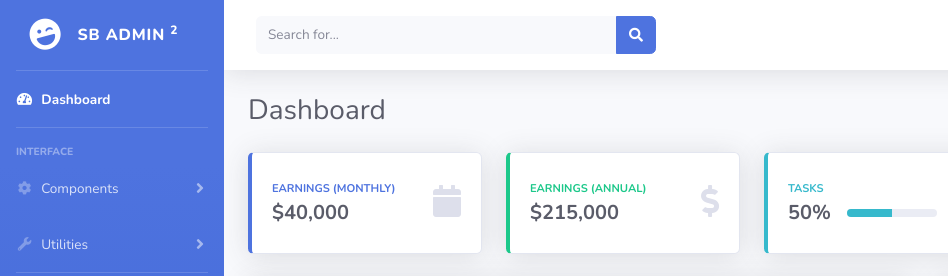
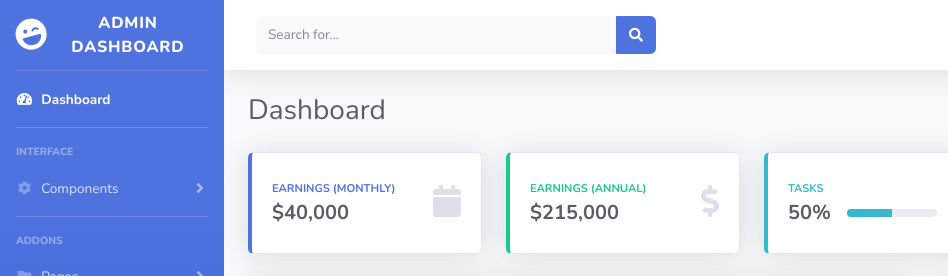
Before and after one commit to Gosala1999/News-Website---Admin-Dashboard, a website with bundled scripts: page index.html in a window 1280 px wide. Shown: the top 276 px of the page, 0-948 px from the left. Built offline with nearby package versions, Linux system fonts and the light colour scheme.

Commit message:
utiliities removed from side bar

```diff
--- a/index.html
+++ b/index.html
@@ -35,7 +35,7 @@
                 <div class="sidebar-brand-icon rotate-n-15">
                     <i class="fas fa-laugh-wink"></i>
                 </div>
-                <div class="sidebar-brand-text mx-3">SB Admin <sup>2</sup></div>
+                <div class="sidebar-brand-text mx-3">Admin Dashboard</div>
             </a>
 
             <!-- Divider -->
@@ -73,7 +73,7 @@
             </li>
 
             <!-- Nav Item - Utilities Collapse Menu -->
-            <li class="nav-item">
+            <!-- <li class="nav-item">
                 <a class="nav-link collapsed" href="#" data-toggle="collapse" data-target="#collapseUtilities"
                     aria-expanded="true" aria-controls="collapseUtilities">
                     <i class="fas fa-fw fa-wrench"></i>
@@ -89,7 +89,7 @@
                         <a class="collapse-item" href="utilities-other.html">Other</a>
                     </div>
                 </div>
-            </li>
+            </li> -->
 
             <!-- Divider -->
             <hr class="sidebar-divider">
```
Also changed, not shown: utilities-border.html (+1 -1 lines).
